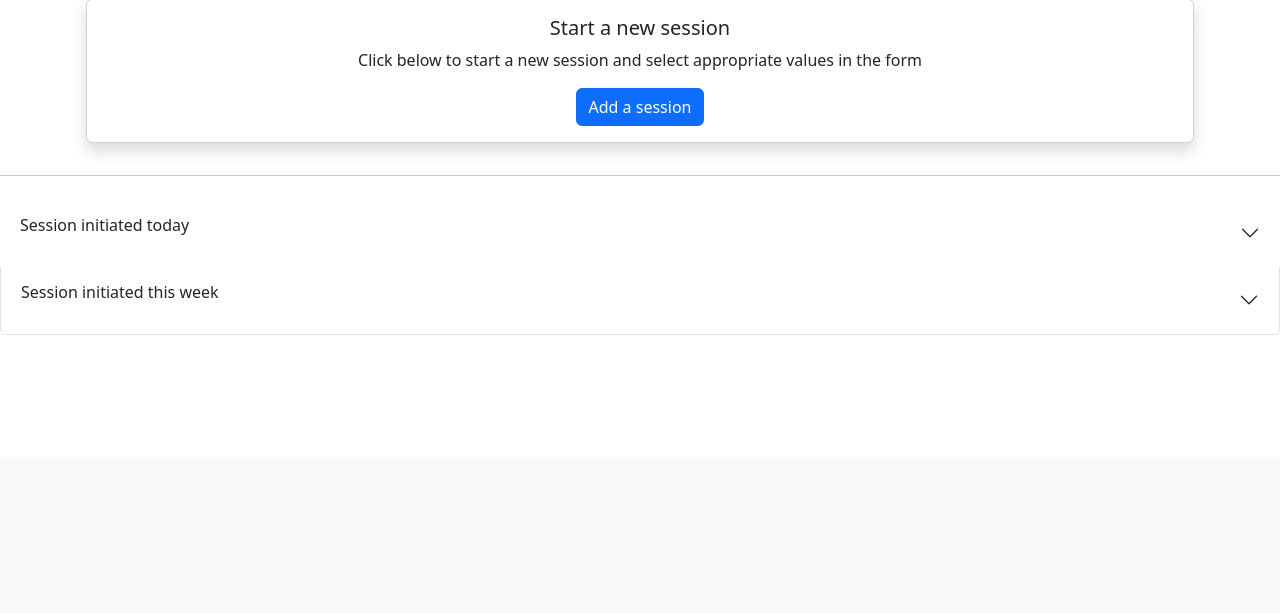
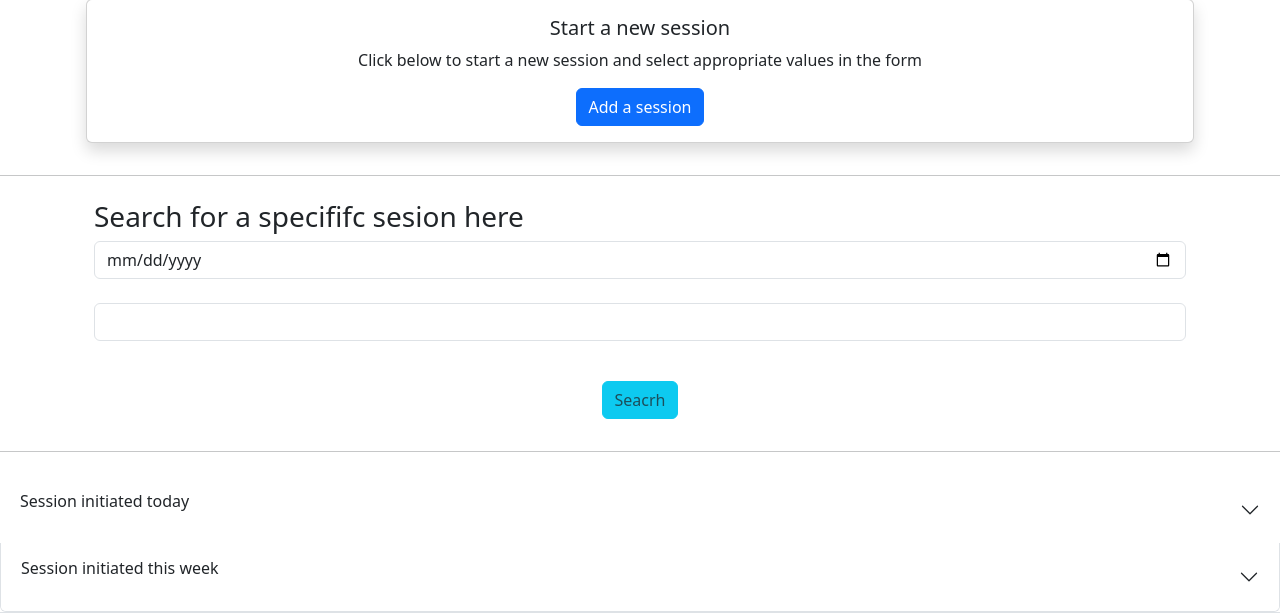
Before and after one commit to Senthilsk10/Attendance-Portal, a Django app: page /Staffs/profile/ in a window 1280 px wide. Shown: the part 343-956 px from the top of the page. Before the commit the page ends 678 px from the top, so only its background shows below. Run offline with Django 4.2, Linux system fonts and the light colour scheme; a user stored in the database is signed in; data comes from the database, SQL or seed files in the repository; parts of the project's set-up code (start-up, migrations or seed data) failed here and were passed over; some libraries are stand-ins or nearby versions.

Commit message:
added search option for staffs
added search option for staffs to sort out pools and changed the icon and favicon of the site to hold annamalai university

```diff
--- a/requirements.txt
+++ b/requirements.txt
@@ -2,6 +2,9 @@ asgiref==3.7.2
 beautifulsoup4==4.12.2
 Django==4.2.7
 django-bootstrap-v5==1.0.11
+mysql-connector-python==8.2.0
+mysqlclient==2.2.1
+protobuf==4.21.12
 soupsieve==2.5
 sqlparse==0.4.4
 tzdata==2023.3
--- a/src/attendanceportal/staff/urls.py
+++ b/src/attendanceportal/staff/urls.py
@@ -1,5 +1,5 @@
 from django.urls import path
-from .views import staffs,create_attendance_pool,staffs_pool_view,get_requests,post_attendance,delete_requests,turn_off,turn_on
+from .views import staffs,create_attendance_pool,staffs_pool_view,get_requests,post_attendance,delete_requests,turn_off,turn_on,search_pools
 
 
 urlpatterns = [
@@ -11,4 +11,5 @@ urlpatterns = [
     path("delete_requests/<int:pk>/",delete_requests,name = "delete_requests"),
     path("turn_off/<int:pk>/",turn_off,name = "turnoff"),
     path("turn_on/<int:pk>",turn_on,name = "turnon"),
+    path("search_pools",search_pools,name = "search_pools"),
 ]
--- a/src/attendanceportal/staff/views.py
+++ b/src/attendanceportal/staff/views.py
@@ -6,6 +6,7 @@ from django.utils import timezone
 from datetime import timedelta
 from student.views import get_client_ip
 from django.template.loader import render_to_string
+from django.db.models import Q
 
 # to calculate the recent data and past data for separate view
 today = timezone.now().date()
@@ -129,3 +130,17 @@ def turn_on(request,*args,**kwargs):
         pool.is_alive = True
         pool.save()
         return redirect("staffs_pool_view",pk = pk)
+
+
+def search_pools(request,*args,**kwargs):
+    if request.method == "GET":
+        date = request.GET.get("search")
+        text = request.GET.get('text')
+        if date is not None and text is not None:
+            result_pools = attendance_pool.objects.filter(Q(datefield=date) | Q(subject__subject_name=text))
+            html_content = render_to_string('pools_partial.html', {'pools': result_pools},request)
+        else:
+            html_content = render_to_string('no_search.html',{'message':"not a valid request"},request)
+        return JsonResponse({'html_content': html_content})
+    else:
+        return JsonResponse("post requests not allowed",status = 400)
--- a/src/attendanceportal/templates/base.html
+++ b/src/attendanceportal/templates/base.html
@@ -11,7 +11,7 @@
         return $('meta[name="csrf-token"]').attr('content');
     }
     </script>
-    <link rel="icon" href="https://cdn-icons-png.flaticon.com/512/6472/6472018.png" type="image/x-icon" >
+    <link rel="icon" href="https://annamalaiuniversity.ac.in/images/favicon.ico" type="image/x-icon" >
     <script src="https://code.jquery.com/jquery-3.6.4.min.js"></script>
     {% block jsscript %}{% endblock %}
     {% load bootstrap5 %}
@@ -23,7 +23,7 @@
     <nav class="navbar  navbar-light bg-light mb-2 shadow fixed-top">
         <div class = "container-fluid mt-2">
             <a class="navbar-brand font-weight-bolder" href="#">
-            <img src="https://i.pinimg.com/originals/aa/72/16/aa7216bd303368975a92574a72974f36.jpg" width="30" height="30" class="d-inline-block align-top " alt="">&nbsp;&nbsp;&nbsp;&nbsp;Attendance Portal
+            <img src="https://upload.wikimedia.org/wikipedia/en/2/2a/Annamalai_University_logo.png" width="30" height="30" class="d-inline-block align-top " alt="">&nbsp;&nbsp;&nbsp;&nbsp;Attendance Portal
             </a>
             {% block login %} {% endblock %}
         </div>
--- /dev/null
+++ b/src/attendanceportal/templates/no_search.html
@@ -0,0 +1,3 @@
+<div class = "container my-2">
+    <h4 class = "alert alert-warning">please provide date / subject name to search</h4>
+</div>
--- a/src/attendanceportal/templates/staffs.html
+++ b/src/attendanceportal/templates/staffs.html
@@ -66,7 +66,24 @@
 
     <hr class = "shadow my-4" >
 
+    <div class = "container my-3">
+      <div class = "container" id = "search">
+        <h3 class = "font-weight-bold font-serif ">Search for a specififc sesion here</h3>
+        <div id = "form" class = "form text-center">
+          <input type = "date" id = "searchDate" class = "form-control">
+          <br>
+          <input type  = "text" id = "SearchText" class = "form-control">
+          <br>
+          <button class = "btn btn-info mt-3 mb-2 text-muted" id = "searchBtn">Seacrh</button>
 
+        </div>
+        <div id = "searchResult" class = "container mt-2">
+
+        </div>
+      </div>
+    </div>
+
+    <hr class = "shadow my-4" >
 
     <div class="accordion accordion-flush" id="accordionFlushExample">
       <div class="accordion-item">
@@ -98,9 +115,9 @@
                 </div>
                 {% endfor %}
             </div>
+              </div>
           </div>
         </div>
-      </div>
 
 
       <div class="accordion-item">
@@ -143,4 +160,43 @@
     </div>
 </div>
 
+
+  <script>
+    var headers = {
+              'X-CSRFToken': getCSRFToken()
+            };
+    function updateSearch() {
+      var searchDate = $("#searchDate").val();
+      var textvalue = $('#SearchText').val();
+      if (isValidDate(searchDate)) {
+          var url = '{% url "search_pools" %}' + '?search=' + searchDate + '&text=' + textvalue;
+          console.log(url);
+      } else {
+        $('#searchResult').html(`<div class = "container my-2">
+    <h4 class = "alert alert-warning">please provide valid date</h4>
+</div>`);
+          // Handle the case where the date is not valid, or you can choose to do nothing
+      };
+            $.ajax({
+              url: url,
+              type: 'GET',
+              headers:headers,
+              success: function (data) {
+                $('#searchResult').html(data.html_content);
+                console.log(data.html_content)
+              }
+            });
+          }
+
+          $("#searchBtn").click(function () {
+            updateSearch();
+          });
+
+          function isValidDate(dateString) {
+              // This regex pattern checks for the format YYYY-MM-DD
+              var dateRegex = /^\d{4}-\d{2}-\d{2}$/;
+              return dateRegex.test(dateString);
+          }
+  </script>
+
 {% endblock %}
```
Also changed, not shown: src/attendanceportal/templates/pools_partial.html (added, +22 -0 lines).
